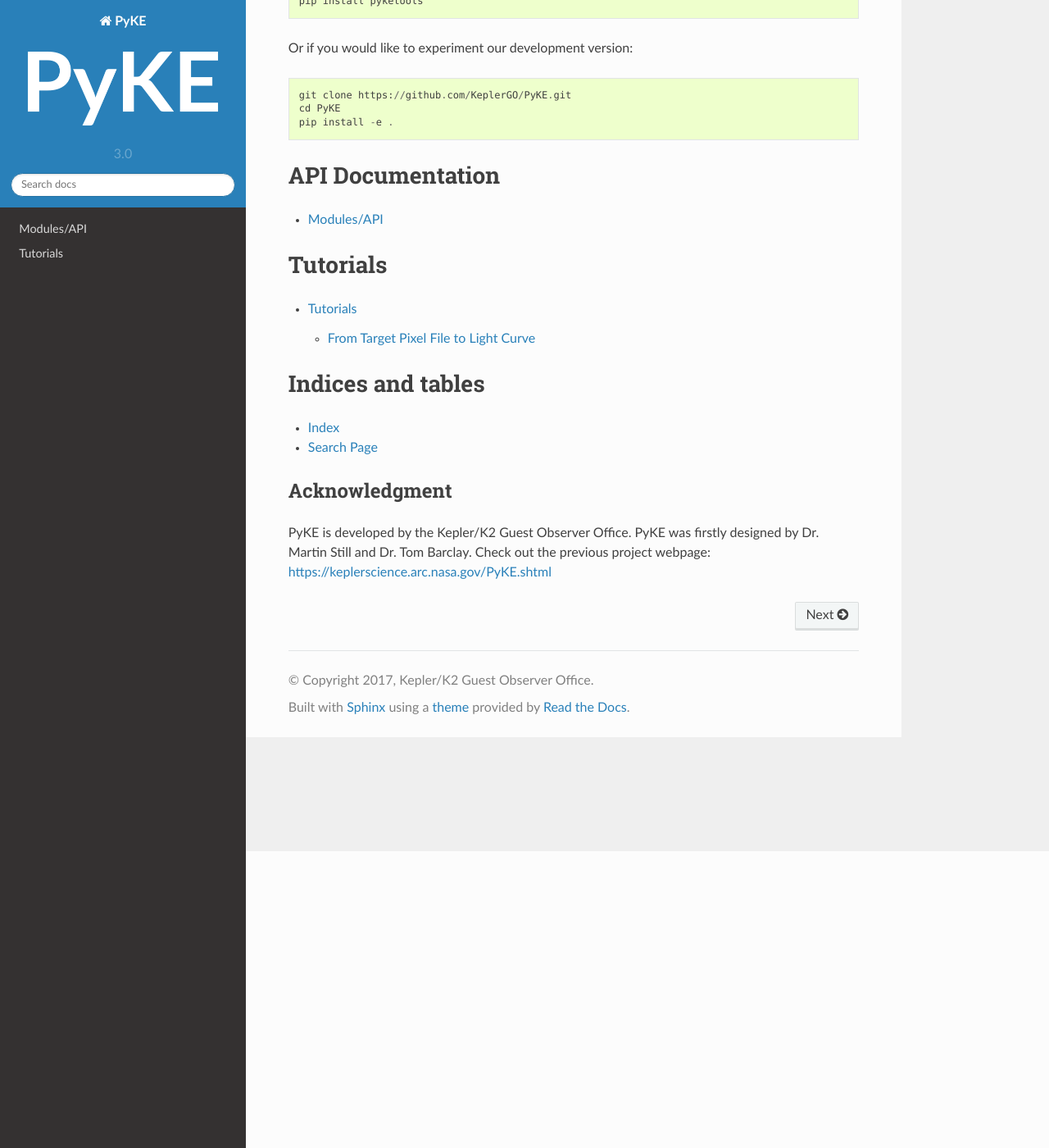
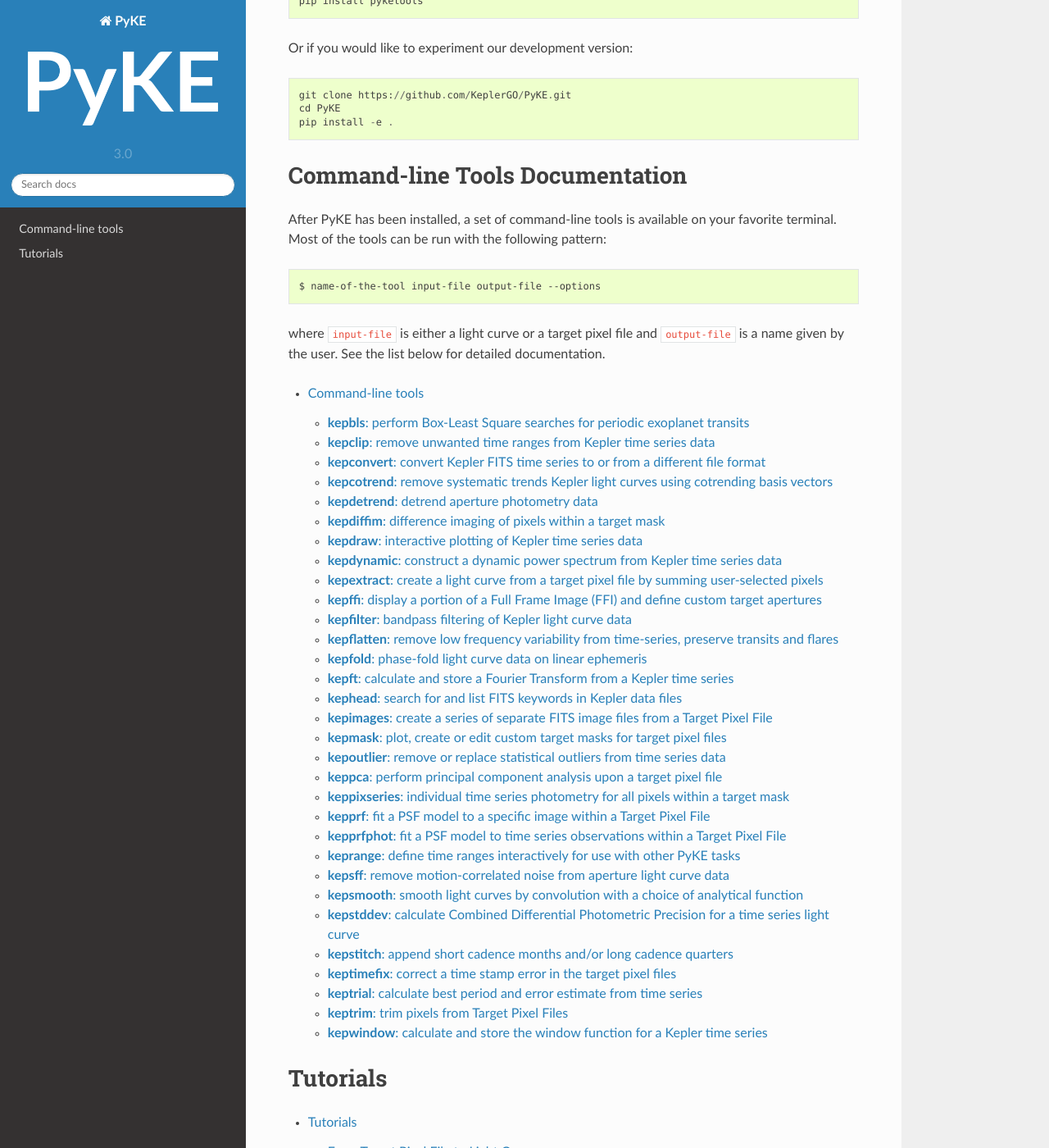
Before and after one commit to KeplerGO/pyke, a Sphinx documentation site: the page built from docs/source/index.rst, in a window 1280 px wide and 1400 px high, scrolled down 362 px. Shown: the whole window at 82% size. Built offline with Sphinx 7.4.7 and the Read the Docs theme 2.0.0, drawn with Linux system fonts in a browser that asks for light colours.

Commit message:
update docs

```diff
--- a/docs/source/api/index.rst
+++ b/docs/source/api/index.rst
@@ -1,5 +1,5 @@
-Modules/API
-===========
+Command-line tools
+==================
 
 .. toctree::
 
--- a/docs/source/index.rst
+++ b/docs/source/index.rst
@@ -26,11 +26,20 @@
     cd PyKE
     pip install -e .
 
-API Documentation
-=================
+Command-line Tools Documentation
+================================
+
+After PyKE has been installed, a set of command-line tools is available on your
+favorite terminal. Most of the tools can be run with the following pattern::
+
+    $ name-of-the-tool input-file output-file --options
+
+where ``input-file`` is either a light curve or a target pixel file and
+``output-file`` is a name given by the user. See the list below for detailed
+documentation.
 
 .. toctree::
-    :maxdepth: 1
+    :maxdepth: 2
 
     api/index
 
```
